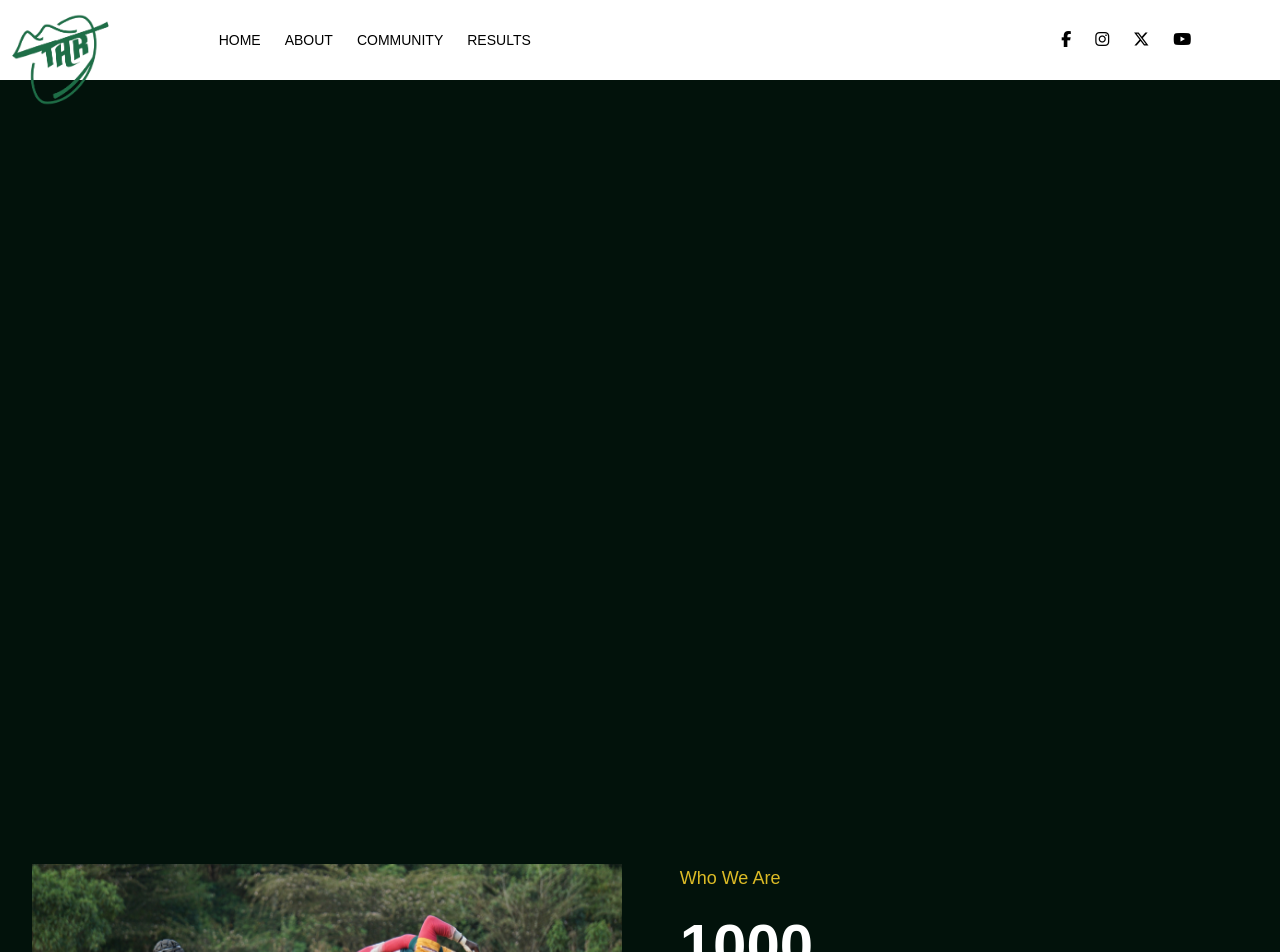
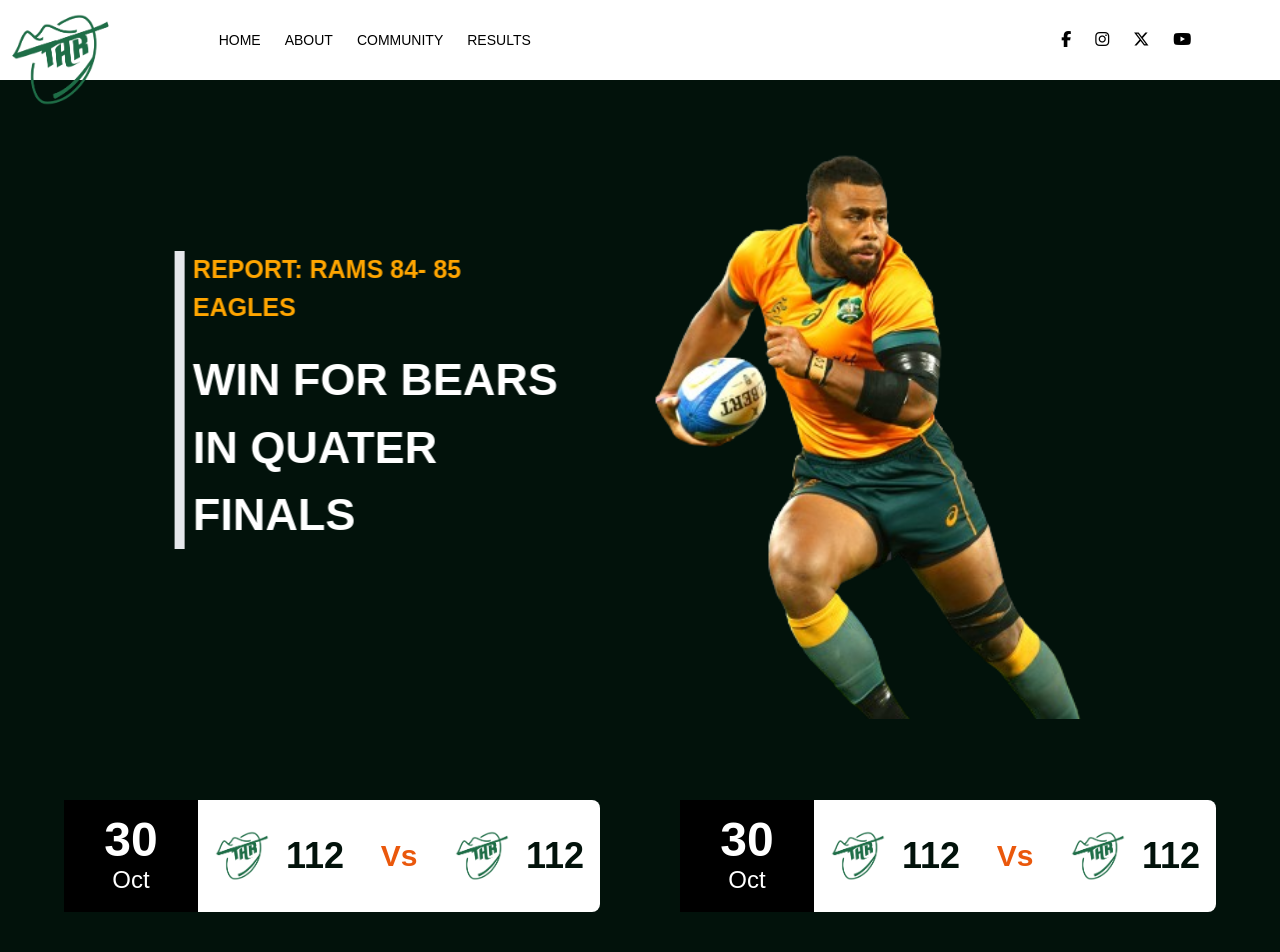
Before and after one commit to Safaa-source/1000-hills-project, a plain HTML site: page index.html in a window 1280 px wide. Shown: the top 952 px of the page. Drawn offline with nearby package versions, Linux system fonts and the light colour scheme; a web font is replaced by a local one.

Commit message:
Add fixation boxes

```diff
--- a/index.html
+++ b/index.html
@@ -1,5 +1,6 @@
 <!DOCTYPE html>
 <html lang="en">
+
 <head>
     <meta charset="UTF-8">
     <meta name="viewport" content="width=device-width, initial-scale=1.0">
@@ -9,12 +10,13 @@
     <link href="https://fonts.cdnfonts.com/css/avenir" rel="stylesheet">
     <link rel="stylesheet" href="https://cdnjs.cloudflare.com/ajax/libs/font-awesome/6.6.0/css/all.min.css">
 </head>
+
 <body>
 
     <!-- Transparent Navbar -->
     <nav class="navbar bg-[#fff] h-[10vh] absolute flex justify-between items-center py-1 px-2 text-[#000]">
         <div class="navbar-logo w-2/12 ">
-        <img class="w-[50%] mt-10" src="./images/1000-hills-logo.png" alt="Logo" > <!-- Replace with your logo -->
+            <img class="w-[50%] mt-10" src="./images/1000-hills-logo.png" alt="Logo"> <!-- Replace with your logo -->
         </div>
         <ul class="flex lg:space-x-4 font-thin w-8/12 list-1 uppercase gap-2  text-sm ">
             <li class="list-2"><a href="#">Home</a></li>
@@ -26,7 +28,8 @@
             <ul class="flex lg:gap-6 gap-2 justify-center items-center text-md ">
                 <li><a href="https://www.facebook.com/1000hillsrugby/"><i class="fa-brands fa-facebook-f"></i></a></li>
                 <li><a href="https://www.instagram.com/1000hillsrugby/"><i class="fa-brands fa-instagram"></i></a></li>
-            <li><a href=" https://x.com/1000HillsRugby?t=S0PTUa88AFrp6SJs5meJ6A&s=08 "><i class="fa-brands fa-x-twitter"></i></a></li>
+                <li><a href=" https://x.com/1000HillsRugby?t=S0PTUa88AFrp6SJs5meJ6A&s=08 "><i
+                            class="fa-brands fa-x-twitter"></i></a></li>
                 <li><a href="https://www.youtube.com/@1000HillsRugby"><i class="fa-brands fa-youtube"></i></a></li>
             </ul>
         </div>
@@ -34,18 +37,69 @@
 
     <main>
         <!-- Slideshow Container -->
-<div class="slideshow-container h-[100vh] relative max-w-full overflow-hidden">
+        <section class="slideshow-container h-[100vh]  max-w-full overflow-hidden grid grid-cols-12 items-center ">
             <!-- Slide 1 -->
-    <!-- <div class="mySlides mySlides-1 absolute">
-        <img class="object-cover" src="./images/rugby-3.jpeg" alt="Men's Team">
-        <div class="text-container absolute">
-            <h1 class="lg:text-9xl text-7xl font-black mb-0.80">RUGBY</h1>
-            <p class=" lg:text-md my-4 font-thin text-2xl whitespace-nowrap ">The Next League Champions</p>
+
+               <div class=" text-container border-l-[10px] flex flex-col gap-5 col-span-4 border-white-500 pl-2 w-[90%] mx-auto font-[700] text-white">
+                       <p class="text-[25px] text-[orange]">REPORT: RAMS 84- 85 EAGLES</p>
+                       <h1 class="text-[45px]">WIN FOR BEARS IN QUATER FINALS </h1>
                </div>
-    </div> -->
+               <div class="col-span-8 pt-[8%]">
+                <img class="w-[100%]" src="./images/players.png" alt="">
                </div>
 
-    <div class="my-16 flex lg:flex-row flex-col">
+            </section>
+            <section class="w-[90%] mx-auto text-center">
+                <div class="flex justify-between space-x-20">
+                    <!-- First game result -->
+                    <div class="flex items-center bg-white text-white rounded-lg justify-between w-full  w-[45%]">
+                        <!-- Date section with black background and white text -->
+                        <div class="text-center bg-black text-white p-4 w-1/4">
+                            <p class="text-5xl font-bold">30</p>
+                            <p class="text-2xl">Oct</p>
+                        </div>
+                        <!-- Match details with white background and no padding -->
+                        <div class="flex-1 flex justify-between items-center bg-white text-[#02120b] p-4">
+                            <div class="flex items-center m-0">
+                                <img class="w-14 mr-4" src="./images/1000-hills-logo.png" alt="Team 1 Logo">
+                                <p class="text-4xl font-bold">112</p>
+                            </div>
+                            <p class="text-3xl font-semibold text-orange-600">Vs</p>
+                            <div class="flex items-center m-0">
+                                <img class="w-14 mr-4" src="./images/1000-hills-logo.png" alt="Team 2 Logo">
+                                <p class="text-4xl font-bold">112</p>
+                            </div>
+                        </div>
+                    </div>
+
+                    <!-- Second game result -->
+                    <div class="flex items-center bg-white text-white rounded-lg justify-between w-full  w-[45%]">
+                        <!-- Date section with black background and white text -->
+                        <div class="text-center bg-black text-white p-4 w-1/4">
+                            <p class="text-5xl font-bold">30</p>
+                            <p class="text-2xl">Oct</p>
+                        </div>
+                        <!-- Match details with white background and no padding -->
+                        <div class="flex-1 flex justify-between items-center bg-white text-[#02120b] p-4">
+                            <div class="flex items-center m-0">
+                                <img class="w-14 mr-4" src="./images/1000-hills-logo.png" alt="Team 1 Logo">
+                                <p class="text-4xl font-bold">112</p>
+                            </div>
+                            <p class="text-3xl font-semibold text-orange-600">Vs</p>
+                            <div class="flex items-center m-0">
+                                <img class="w-14 mr-4" src="./images/1000-hills-logo.png" alt="Team 2 Logo">
+                                <p class="text-4xl font-bold">112</p>
+                            </div>
+                        </div>
+                    </div>
+                </div>
+            </section>
+
+
+
+
+
+        <section class="my-16 flex lg:flex-row flex-col border-t border-white p-12 w-[95%] mx-auto">
             <div class="image-2-div lg:w-6/12 m-auto w-11/12 lg:ml-8">
                 <img class="image-div" src="./images/image-2.jpg" alt="">
             </div>
@@ -57,7 +111,9 @@
                     <p class="text-white text-6xl font-bold pb-6">1000 <br> HILLS <br> RUGBY</p>
                 </div>
                 <div class="text-befor-btn">
-                <p class="text-white text-md font-thin pb-3">Welcome to 1000 Hills Rugby, the home of rugby in Rwanda. <br> We are passionate about promoting rugby among youth <br> and building a strong, supportive community.</p>
+                    <p class="text-white text-md font-thin pb-3">Welcome to 1000 Hills Rugby, the home of rugby in
+                        Rwanda. <br> We are passionate about promoting rugby among youth <br> and building a strong,
+                        supportive community.</p>
                 </div>
                 <div>
                     <button class="btn-1 px-6 py-3 mt-6">
@@ -65,7 +121,7 @@
                     </button>
                 </div>
             </div>
-    </div>
+        </section>
     </main>
 
     <script>
@@ -83,13 +139,14 @@
             setTimeout(showSlides, 4000); // Change slide every 4 seconds
         }
     </script>
-<footer class="lg:w-full flex lg:flex-row flex-col text-white">
+    <footer class="lg:w-full flex lg:flex-row flex-col text-white bg-black">
         <div class="footer-logo lg:w-2/12 lg:mx-8 lg:-mt-2 w-full flex lg:justify-start justify-center items-center">
             <img src="./images/1000-hills-logo.png" alt="Logo" width="150px" height="150px">
         </div>
         <div class="lg:w-3/12 w-full flex flex-col lg:mx-4 footer-info">
             <p class="text-2xl font-bold">OUR COMPANY</p>
-        <p class="mt-9 text-center-1 w-10/12 text-lg font-thin">Lorem ipsum dolor sit amet consecteturs adipisicing elit. Beatae saepe sapiente dicta aliquam ani</p>
+            <p class="mt-9 text-center-1 w-10/12 text-lg font-thin">Lorem ipsum dolor sit amet consecteturs adipisicing
+                elit. Beatae saepe sapiente dicta aliquam ani</p>
         </div>
         <div class="lg:w-3/12 w-full flex flex-col footer-info mb-9">
             <p class="flex text-2xl font-bold">WHAT WE DO</p>
@@ -106,10 +163,12 @@
             <ul class="flex lg:flex-row flex-col lg:gap-6 gap-3 mt-9 text-lg font-thin">
                 <li><a href="https://www.facebook.com/1000hillsrugby/"><i class="fa-brands fa-facebook-f"></i></a></li>
                 <li><a href="https://www.instagram.com/1000hillsrugby/"><i class="fa-brands fa-instagram"></i></a></li>
-            <li><a href=" https://x.com/1000HillsRugby?t=S0PTUa88AFrp6SJs5meJ6A&s=08 "><i class="fa-brands fa-x-twitter"></i></a></li>
+                <li><a href=" https://x.com/1000HillsRugby?t=S0PTUa88AFrp6SJs5meJ6A&s=08 "><i
+                            class="fa-brands fa-x-twitter"></i></a></li>
                 <li><a href="https://www.youtube.com/@1000HillsRugby"><i class="fa-brands fa-youtube"></i></a></li>
             </ul>
         </div>
     </footer>
 </body>
+
 </html>
--- a/style.css
+++ b/style.css
@@ -27,11 +27,12 @@ body{
     width: 100%;
     height: 85%;
 } */
-/*
-.mySlides img {
-    width: 100%;
-    height: 100%;
-} */
+
+/* .slideshow-container {
+   background:linear-gradient(to left,rgba(9, 220, 69, 0.89),rgba(22, 64, 34, 0.67)),url('./images/rugby-3.jpeg');
+   background-size: cover;
+   background-repeat: no-repeat;
+}  */
 
 /* Transparent Navbar */
 .navbar {
@@ -54,9 +55,7 @@ body{
 
 /* Text Animation */
 .text-container {
-    bottom: 20%;
-    left: 50%;
-    transform: translateX(-50%);
+    transform: translateX(40%);
     opacity: 0;
     animation: fadeInText 2s forwards;
 }
```
Also changed, not shown: images/ball.jpg (added), images/ball.png (added), images/players.png (added), images/prayers.jpg (added). Lines whose indentation alone changed are shown as unchanged.
